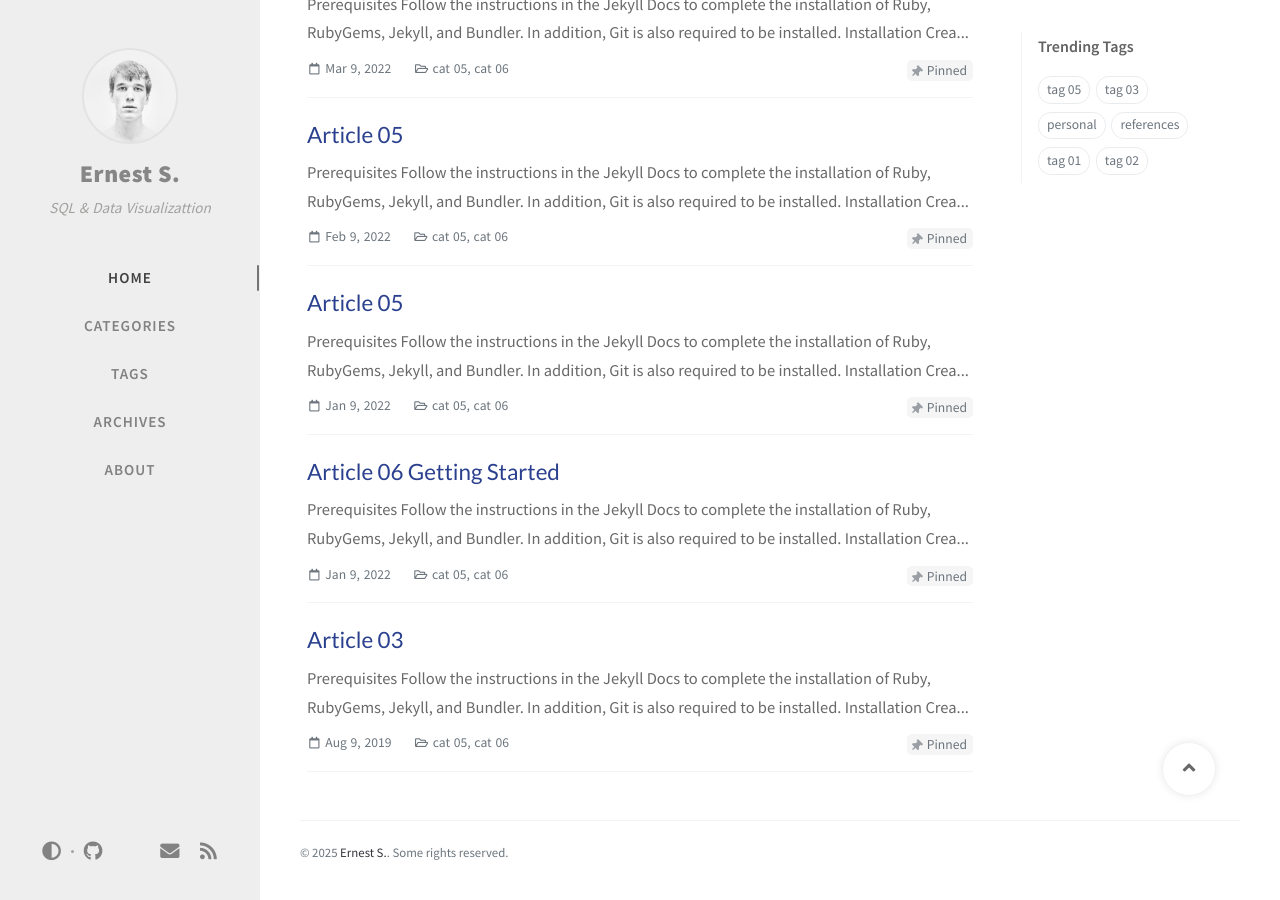
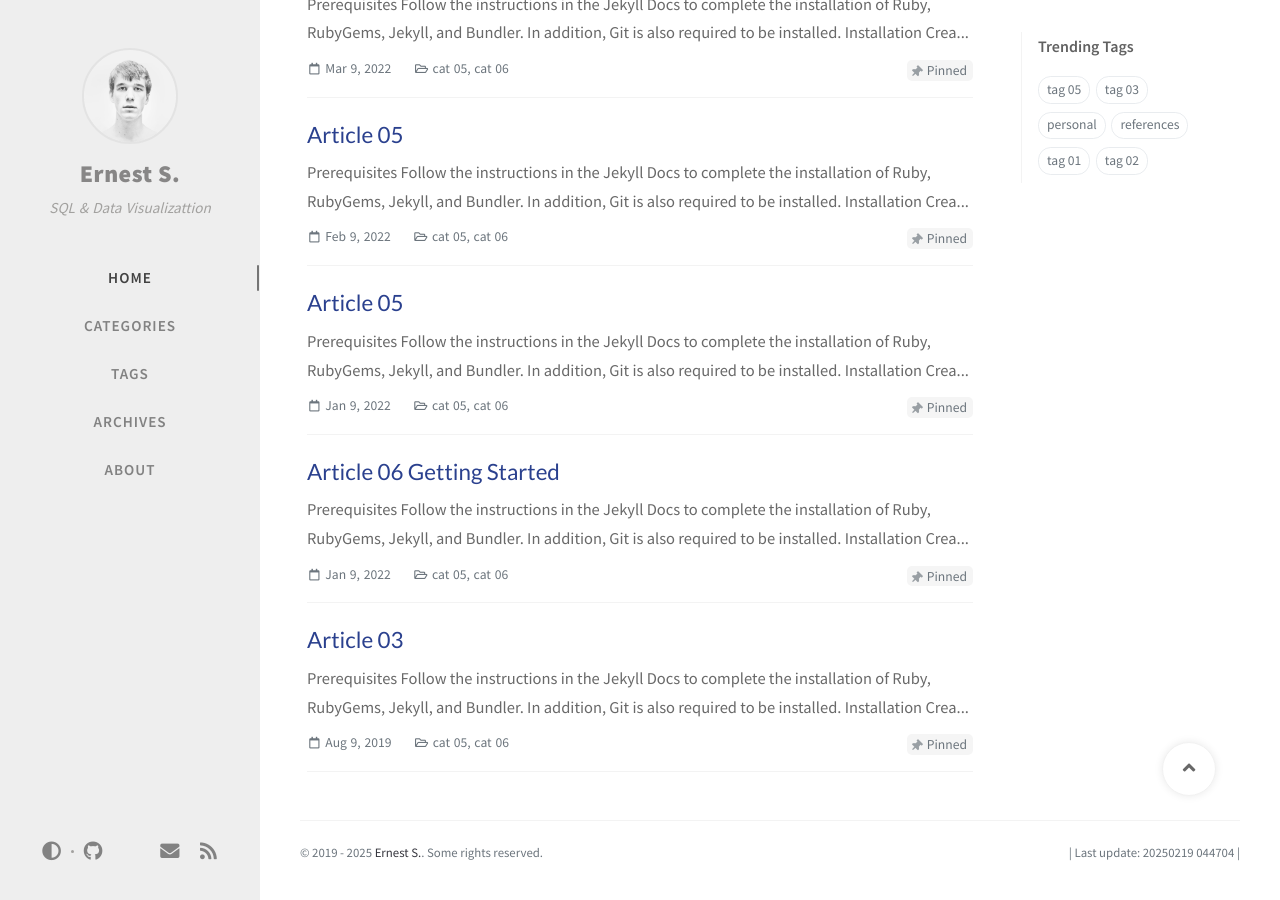
Before and after one commit to s-earnest/documentation, a Jekyll site: the page built from index.html, in a window 1280 px wide and 900 px high, scrolled down 1265 px. Built offline with Jekyll 4.4.1, drawn with Linux system fonts in a browser that asks for light colours; nearby versions of some CDN libraries; comment, search, counter and statistics services are not loaded.

Commit message:
Update footer.html
20250219 044721

```diff
--- a/_includes/footer.html
+++ b/_includes/footer.html
@@ -5,7 +5,7 @@
     <div class="d-flex justify-content-between align-items-center text-muted ml-md-3 mr-md-3">
       <div class="footer-left">
         <p class="mb-0">
-          © {{ 'now' | date: "%Y" }}
+          © 2019 - {{ 'now' | date: "%Y" }}
           <a href="{{ site.social.links[0] }}">{{ site.social.name }}</a>.
           {% if site.data.locales[site.lang].copyright.brief %}
           <span data-toggle="tooltip" data-placement="top"
@@ -21,6 +21,9 @@
           <a href="https://s-ernest.com" target="_blank" rel="noopener"> Ernest S. </a>
           {% endcapture %}
 
+          | Last update: 20250219 044704 |
+
+          <!--
           {% capture _theme %}
           <a href="https://s-ernest.com" target="_blank" rel="noopener"> Jerkyl </a>
           {% endcapture %}
```
